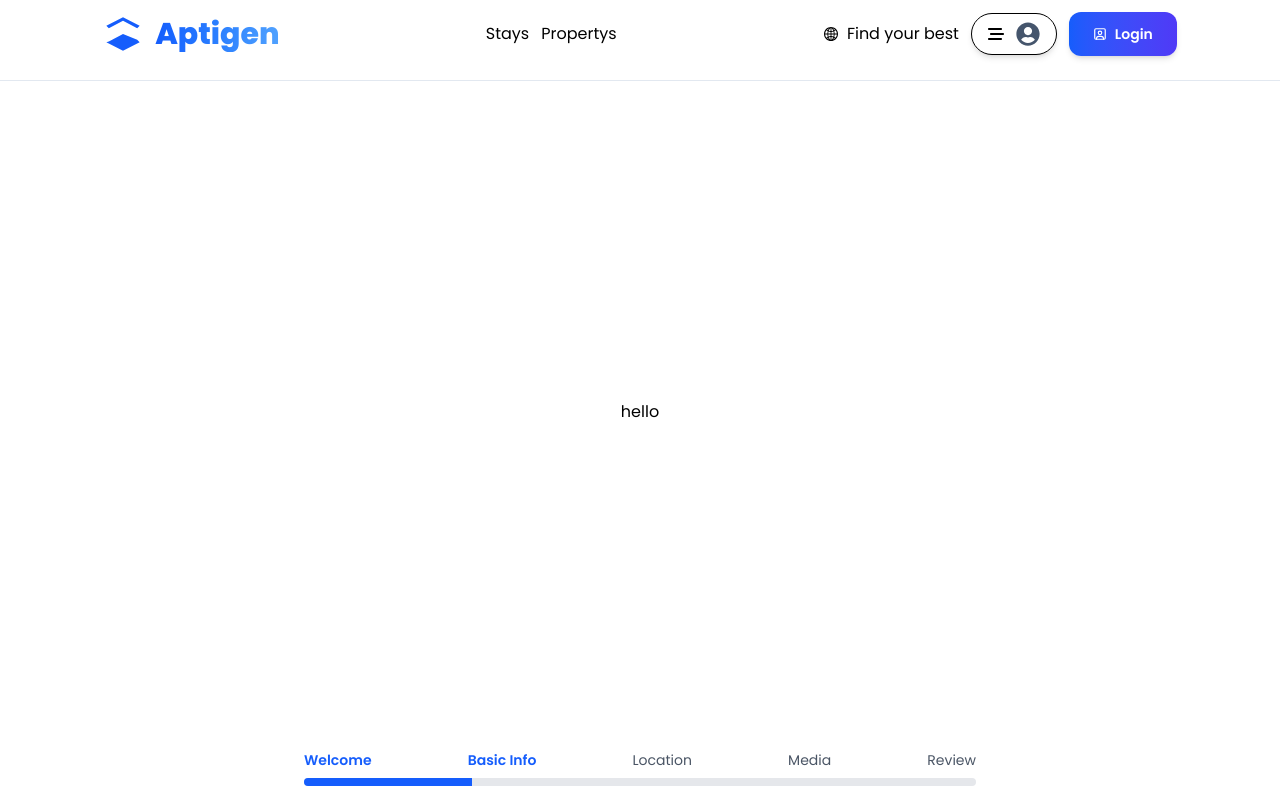
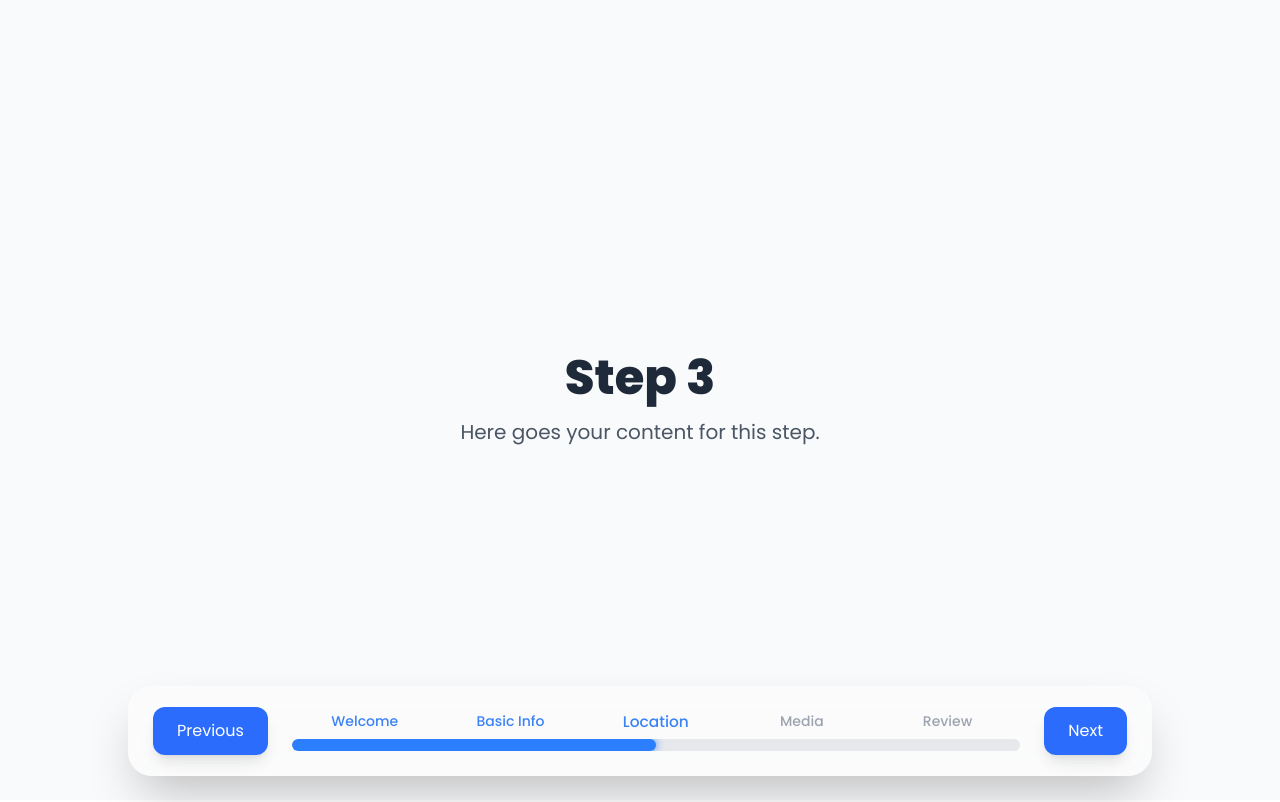
Before and after one commit to As-shihab/propertypro, a React (Vite) app in the folder frontend/: page /panel/listing in a window 1280 px wide. Built offline with nearby package versions, Linux system fonts and the light colour scheme.

Commit message:
added lsiting

```diff
--- a/frontend/src/Auth/admin/user/listing/ListingContainer.tsx
+++ b/frontend/src/Auth/admin/user/listing/ListingContainer.tsx
@@ -1,100 +1,90 @@
 import { useState } from "react";
-import Welcome from "./slideList/welcome";
-import LocationFeature from "./slideList/LocationFeature";
-import MediaPricing from "./slideList/MediaPricing";
-import ReviewSubmit from "./slideList/ReviewSubmit";
+import { motion, AnimatePresence } from "framer-motion";
 
 function ListingContainer() {
-  const [currentStep, setCurrentStep] = useState(2);
-  const [hotelData, setHotelData] = useState<Record<string, any>>({});
-
-  const totalSteps = 5; // Welcome + 4 steps
-
-  const handleWelcomeComplete = () => {
-    setCurrentStep(2);
-  };
-
-  const handleStep1Complete = (data: any) => {
-    setHotelData(prev => ({ ...prev, ...data }));
-    setCurrentStep(3);
-  };
-
-  const handleStep2Complete = (data: any) => {
-    setHotelData(prev => ({ ...prev, ...data }));
-    setCurrentStep(4);
-  };
-
-  const handleStep3Complete = (data: any) => {
-    setHotelData(prev => ({ ...prev, ...data }));
-    setCurrentStep(5);
-  };
-
-  const handleSubmit = () => {
-    console.log("Final submission:", hotelData);
-    alert("Hotel submitted successfully!");
-  };
-
-  const goBack = () => {
-    setCurrentStep(prev => prev - 1);
-  };
+  const [currentStep, setCurrentStep] = useState(3);
+  const totalSteps = 5;
+  const steps = ["Welcome", "Basic Info", "Location", "Media", "Review"];
 
   return (
-    <div className=" h-[calc(100vh-79px)]   flex flex-col items-center justify-between p-4">
+    <div className="relative h-screen flex flex-col bg-gray-50 dark:bg-gray-900">
       {/* Main Content */}
-      <div className="flex-1 flex items-center justify-center w-full">
-        hello
-        {/* {currentStep === 1 && <Welcome onNext={handleWelcomeComplete} />}
-        {currentStep === 2 && (
-          <Welcome onNext={handleStep1Complete} initialData={hotelData} />
-        )}
-        {currentStep === 3 && (
-          <LocationFeature
-            onNext={handleStep2Complete}
-            onBack={goBack}
-            initialData={hotelData}
-          />
-        )}
-        {currentStep === 4 && (
-          <MediaPricing
-            onNext={handleStep3Complete}
-            onBack={goBack}
-            initialData={hotelData}
-          />
-        )}
-        {currentStep === 5 && (
-          <ReviewSubmit
-            data={hotelData}
-            onSubmit={handleSubmit}
-            onBack={goBack}
-          />
-        )} */}
+      <div className="flex-1 flex flex-col items-center justify-center overflow-auto gap-8 px-6">
+        <AnimatePresence mode="wait">
+          <motion.div
+            key={currentStep}
+            initial={{ opacity: 0, y: 30 }}
+            animate={{ opacity: 1, y: 0 }}
+            exit={{ opacity: 0, y: -30 }}
+            transition={{ duration: 0.5 }}
+            className="text-center"
+          >
+            <h1 className="text-4xl md:text-5xl font-extrabold text-gray-800 dark:text-white mb-4">
+              Step {currentStep}
+            </h1>
+            <p className="text-lg md:text-xl text-gray-600 dark:text-gray-300">
+              Here goes your content for this step.
+            </p>
+          </motion.div>
+        </AnimatePresence>
       </div>
 
-      {/* Progress Bar */}
-      <div className="w-full max-w-2xl mt-6">
-        <div className="flex justify-between mb-2 text-sm text-gray-600">
-          {["Welcome", "Basic Info", "Location", "Media", "Review"].map(
-            (label, index) => (
-              <span
+      {/* Professional Bottom Bar */}
+      <motion.div
+        initial={{ y: 100, opacity: 0 }}
+        animate={{ y: 0, opacity: 1 }}
+        transition={{ type: "spring", stiffness: 120, damping: 20 }}
+        className="fixed bottom-6 left-1/2 transform -translate-x-1/2 w-[90%] md:w-4/5 backdrop-blur-lg bg-white/30 dark:bg-gray-900/40 rounded-3xl shadow-2xl py-5 px-6 flex justify-between items-center z-50 border border-white/20 dark:border-gray-700"
+      >
+        {/* Previous Button */}
+        <motion.button
+          whileHover={{ scale: 1.1, boxShadow: "0 0 12px #3b82f6" }}
+          whileTap={{ scale: 0.95 }}
+          onClick={() => setCurrentStep(Math.max(currentStep - 1, 1))}
+          disabled={currentStep <= 1}
+          className="bg-blue-600/90 text-white px-6 py-3 rounded-xl shadow-lg disabled:opacity-50 disabled:cursor-not-allowed transition"
+        >
+          Previous
+        </motion.button>
+
+        {/* Progress Bar */}
+        <div className="flex-1 mx-6 flex flex-col justify-center">
+          <div className="flex justify-between mb-2 text-sm text-gray-200 dark:text-gray-400">
+            {steps.map((label, index) => (
+              <motion.span
                 key={index}
-                className={`${
-                  currentStep >= index + 1 ? "text-blue-600 font-semibold" : ""
-                }`}
+                animate={{
+                  color: currentStep >= index + 1 ? "#3b82f6" : "#9ca3af",
+                  scale: currentStep === index + 1 ? 1.1 : 1,
+                }}
+                transition={{ duration: 0.3 }}
+                className="font-medium text-center flex-1"
               >
                 {label}
-              </span>
-            )
-          )}
+              </motion.span>
+            ))}
+          </div>
+          <div className="w-full bg-gray-300/50 dark:bg-gray-700/40 rounded-full h-3 overflow-hidden">
+            <motion.div
+              className="bg-blue-500 h-3 rounded-full shadow-[0_0_10px_#3b82f6]"
+              initial={{ width: 0 }}
+              animate={{ width: `${((currentStep - 1) / (totalSteps - 1)) * 100}%` }}
+              transition={{ duration: 0.5, type: "spring" }}
+            />
+          </div>
         </div>
-        <div className="w-full bg-gray-200 rounded-full h-2 overflow-hidden">
-          <div
-            className="bg-blue-600 h-2 transition-all duration-500"
-            style={{
-              width: `${((currentStep - 1) / (totalSteps - 1)) * 100}%`,
-            }}
-          ></div>
-        </div>
-      </div>
+
+        {/* Next Button */}
+        <motion.button
+          whileHover={{ scale: 1.1, boxShadow: "0 0 12px #3b82f6" }}
+          whileTap={{ scale: 0.95 }}
+          onClick={() => setCurrentStep(Math.min(currentStep + 1, totalSteps))}
+          disabled={currentStep >= totalSteps}
+          className="bg-blue-600/90 text-white px-6 py-3 rounded-xl shadow-lg disabled:opacity-50 disabled:cursor-not-allowed transition"
+        >
+          Next
+        </motion.button>
+      </motion.div>
     </div>
   );
 }
--- a/frontend/src/Auth/admin/user/listing/slideList/LocationFeature.tsx
+++ b/frontend/src/Auth/admin/user/listing/slideList/LocationFeature.tsx
@@ -76,7 +76,7 @@
   };
 
   return (
-    <div className="h-screen w-full bg-gradient-to-br from-blue-50 to-purple-50 overflow-hidden">
+    <div className="h-[calc(100vh-490px)] w-full bg-gradient-to-br from-blue-50 to-purple-50 overflow-hidden">
       <div className="container mx-auto h-full flex items-center px-4 lg:px-10">
         <AnimatePresence>
           <motion.div
--- a/frontend/src/components/header.tsx
+++ b/frontend/src/components/header.tsx
@@ -53,7 +53,7 @@
   }, []);
 
   return (
-    <header className="border-b pb-3  bg-white border-slate-200">
+    <header className="border-b pb-3  hidden bg-white border-slate-200">
       {/* Top Navigation */}
       <div className="flex items-center cursor-pointer justify-around list-none py-3">
 
```
Also changed, not shown: frontend/src/Auth/admin/user/listing/slideList/welcome.tsx (+58 -157 lines).
